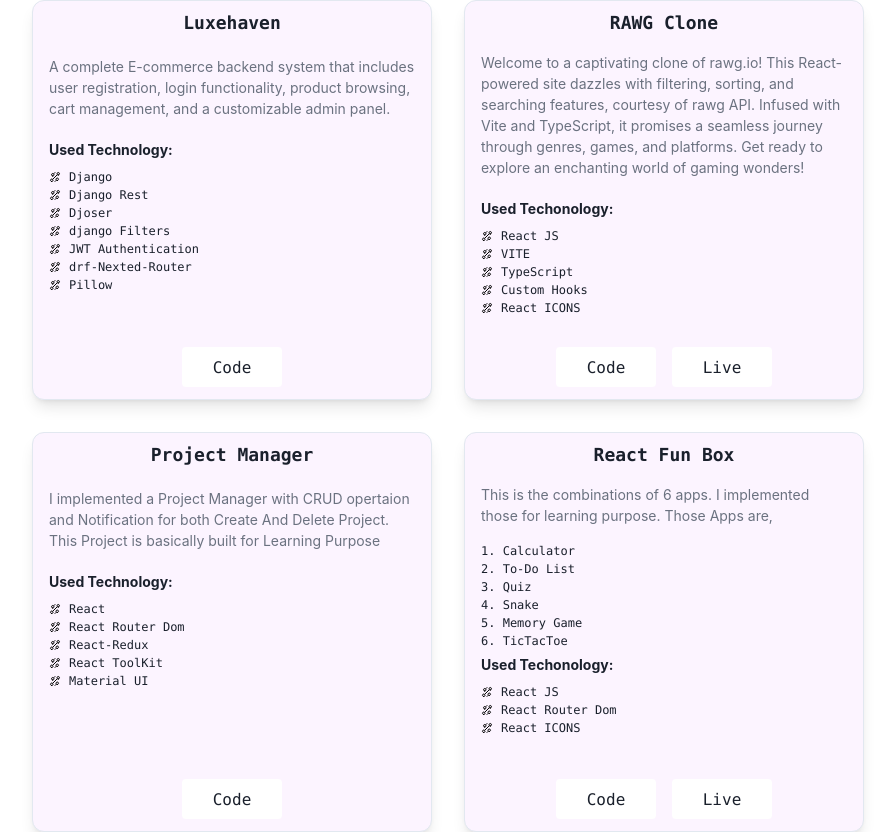
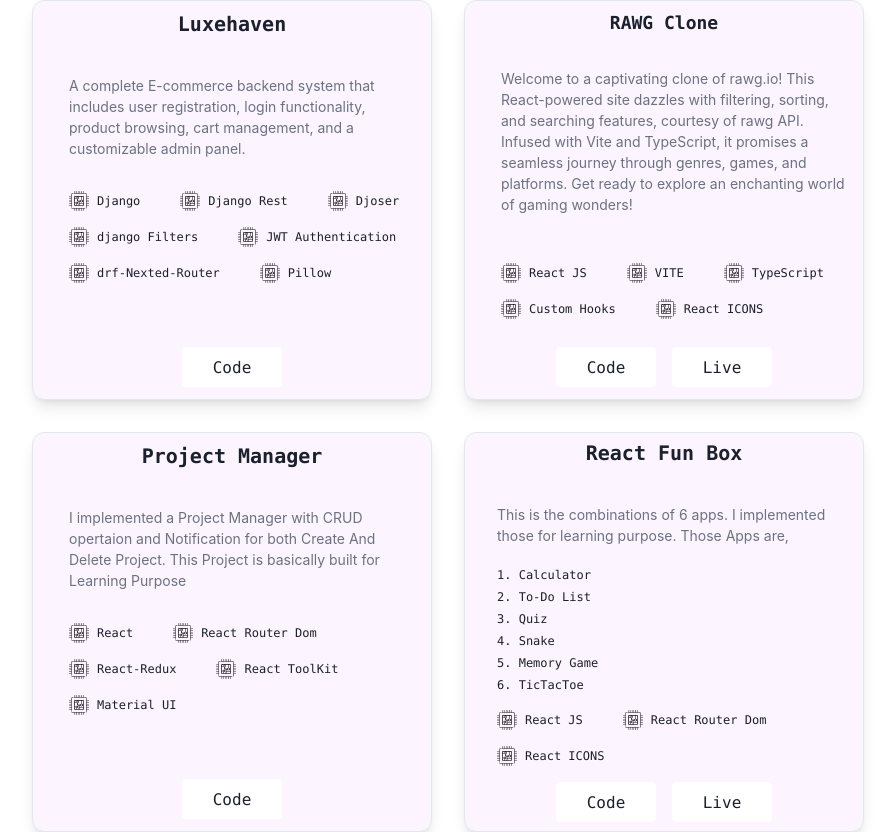
Before and after one commit to hkshakib/portfolio, a React (Create React App) app: page / in a window 1280 px wide. Shown: the part 4172-5004 px from the top of the page, without its empty margins (192-1087 px from the left). Built offline with nearby package versions, Linux system fonts and the light colour scheme; no server answers; what tailwindcss-font-inter would draw is missing.

Commit message:
style: Redesign Project Card

```diff
--- a/src/components/Project.jsx
+++ b/src/components/Project.jsx
@@ -1,29 +1,30 @@
 import React from "react";
-import { GrTechnology } from "react-icons/gr";
+import Cpu from "../static/cpu.png";
 
 const Project = ({ Title, Summery, Technologies, CodeUrl }) => {
   return (
-    <div className="flex flex-col items-center  bg-[#FCF4FF] border h-[400px] w-[300px] lg:w-[400px] shadow-lg rounded-xl">
-      <div className="flex justify-center lg:text-[18px] font-mono p-1 lg:pt-2 font-bold">
-        <span>{Title}</span>
+    <div className="flex flex-col items-center bg-[#FCF4FF] border h-[400px] w-[350px] lg:w-[400px] shadow-lg rounded-xl gap-4">
+      <div className="flex justify-center p-1 lg:pt-2">
+        <span className="text-[18px] lg:text-[20px] font-mono font-bold">
+          {Title}
+        </span>
       </div>
-      <div className="flex flex-col">
-        <span className="text-[14px] p-2 lg:p-4 text-gray-500">{Summery}</span>
-        <span className="text-[14px] lg:text[16px] pl-2 lg:pl-4 font-bold lg:pt-1 lg:pb-2 pb-1">
-          Used Technology:
-        </span>
+      <div className="flex flex-col pl-5 gap-4">
+        <span className="text-[14px] lg:p-4 text-gray-500">{Summery}</span>
+        <div className="flex flex-wrap gap-4">
           {Technologies &&
             Technologies.map((tech, index) => (
               <span
                 key={index}
-              className="flex items-center gap-2 pr-2 lg:pr-2 text-[12px] font-mono pl-2 lg:pl-4"
+                className="flex items-center gap-2 lg:pr-2 text-[12px] font-mono lg:pl-4"
               >
-              <GrTechnology />
+                <img src={Cpu} alt="" className="h-5 w-5" />
                 <span>{tech}</span>
               </span>
             ))}
         </div>
-      <div className="flex flex-1 justify-center items-end pb-3 gap-4">
+      </div>
+      <div className="flex flex-1 justify-center items-end pb-3 gap-2">
         <button className="bg-white h-[40px] w-[100px] border lg:border-0 rounded hover:border hover:border-indigo-700 hover:bg-[#6E07F3] hover:transition-all duration-700 hover:text-white hover:shadow-md">
           <a className="font-mono" href={CodeUrl}>
             Code
--- a/src/components/ProjectLive.jsx
+++ b/src/components/ProjectLive.jsx
@@ -1,45 +1,44 @@
 import React from "react";
-import { GrTechnology } from "react-icons/gr";
+import Cpu from "../static/cpu.png";
 
 const ProjectLive = () => {
   return (
-    <div className="flex flex-col justify-center p-4 lg:p-0 lg:items-center bg-[#FCF4FF] border h-[400px] w-[300px] lg:w-[400px] shadow-lg rounded-xl">
+    <div className="flex flex-col items-center bg-[#FCF4FF] border h-[400px] w-[350px] lg:w-[400px] shadow-lg rounded-xl gap-4">
       <div className="flex justify-center text-[16px] lg:text-[18px] font-mono pl-4 lg:pl-0 lg:pt-2 font-bold">
         <span>RAWG Clone</span>
       </div>
 
-      <div className="flex flex-col">
-        <p className="text-[14px] lg:p-4 text-gray-500">
+      <div className="flex flex-col pl-5 gap-8">
+        <span className="text-[14px] lg:p-4 text-gray-500">
           Welcome to a captivating clone of rawg.io! This React-powered site
           dazzles with filtering, sorting, and searching features, courtesy of
           rawg API. Infused with Vite and TypeScript, it promises a seamless
           journey through genres, games, and platforms. Get ready to explore an
           enchanting world of gaming wonders!
-        </p>
+        </span>
 
-        <h1 className="text-[14px] lg:text[16px] pl-2 lg:pl-4 font-bold lg:pt-1 lg:pb-2 pb-1">
-          Used Techonology:
-        </h1>
+        <div className="flex flex-wrap gap-4">
           <span className="flex items-center gap-2 pr-2 lg:pr-2 text-[12px] font-mono pl-2 lg:pl-4">
-          <GrTechnology />
+            <img src={Cpu} alt="" className="h-5 w-5" />
             <span>React JS</span>
           </span>
           <span className="flex items-center gap-2 pr-2 lg:pr-2 text-[12px] font-mono pl-2 lg:pl-4">
-          <GrTechnology />
+            <img src={Cpu} alt="" className="h-5 w-5" />
             <span>VITE</span>
           </span>
           <span className="flex items-center gap-2 pr-2 lg:pr-2 text-[12px] font-mono pl-2 lg:pl-4">
-          <GrTechnology />
+            <img src={Cpu} alt="" className="h-5 w-5" />
             <span>TypeScript</span>
           </span>
           <span className="flex items-center gap-2 pr-2 lg:pr-2 text-[12px] font-mono pl-2 lg:pl-4">
-          <GrTechnology />
+            <img src={Cpu} alt="" className="h-5 w-5" />
             <span>Custom Hooks</span>
           </span>
           <span className="flex items-center gap-2 pr-2 lg:pr-2 text-[12px] font-mono pl-2 lg:pl-4">
-          <GrTechnology />
+            <img src={Cpu} alt="" className="h-5 w-5" />
             <span>React ICONS</span>
           </span>
+        </div>
       </div>
 
       <div className="flex flex-1 justify-center items-end pb-3 gap-4">
--- a/src/components/ProjectWithLive.jsx
+++ b/src/components/ProjectWithLive.jsx
@@ -1,38 +1,39 @@
 import React from "react";
-import { GrTechnology } from "react-icons/gr";
+import Cpu from "../static/cpu.png";
 
 const ProjectWithLive = () => {
   return (
-    <div className="flex flex-col justify-center p-4 lg:p-0 lg:items-center bg-[#FCF4FF] border h-[400px] w-[300px] lg:w-[400px] shadow-lg rounded-xl">
-      <div className="flex justify-center text-[16px] lg:text-[18px] font-mono pl-4 lg:pl-0 lg:pt-2 font-bold">
-        <span>React Fun Box</span>
+    <div className="flex flex-col gap-4 justify-center p-4 lg:p-0 lg:items-center bg-[#FCF4FF] border h-[400px] w-[350px] lg:w-[400px] shadow-lg rounded-xl">
+      <div className="flex justify-center p-1 lg:pt-2">
+        <span className="text-[18px] lg:text-[20px] font-mono font-bold">
+          React Fun Box
+        </span>
       </div>
 
-      <div className="flex flex-col">
-        <p className="text-[14px] lg:p-4 text-gray-500">
+      <div className="flex flex-col pl-4 gap-1">
+        <span className="text-[14px] lg:p-4 text-gray-500">
           This is the combinations of 6 apps. I implemented those for learning
           purpose. Those Apps are,
-        </p>
+        </span>
         <span className="text-[12px] font-mono lg:pl-4">1. Calculator</span>
         <span className="text-[12px] font-mono lg:pl-4">2. To-Do List</span>
         <span className="text-[12px] font-mono lg:pl-4">3. Quiz</span>
         <span className="text-[12px] font-mono lg:pl-4">4. Snake</span>
         <span className="text-[12px] font-mono lg:pl-4">5. Memory Game</span>
         <span className="text-[12px] font-mono lg:pl-4">6. TicTacToe</span>
+      </div>
 
-        <h1 className="text-[14px] lg:text[16px] pl-2 lg:pl-4 font-bold lg:pt-1 lg:pb-2 pb-1">
-          Used Techonology:
-        </h1>
+      <div className="flex flex-wrap pl-4 gap-4">
         <span className="flex items-center gap-2 pr-2 lg:pr-2 text-[12px] font-mono pl-2 lg:pl-4">
-          <GrTechnology />
+          <img src={Cpu} alt="" className="h-5 w-5" />
           <span>React JS</span>
         </span>
         <span className="flex items-center gap-2 pr-2 lg:pr-2 text-[12px] font-mono pl-2 lg:pl-4">
-          <GrTechnology />
+          <img src={Cpu} alt="" className="h-5 w-5" />
           <span>React Router Dom</span>
         </span>
         <span className="flex items-center gap-2 pr-2 lg:pr-2 text-[12px] font-mono pl-2 lg:pl-4">
-          <GrTechnology />
+          <img src={Cpu} alt="" className="h-5 w-5" />
           <span>React ICONS</span>
         </span>
       </div>
```
Also changed, not shown: src/static/backend.png (added), src/static/cpu.png (added). Lines whose indentation alone changed are shown as unchanged.
